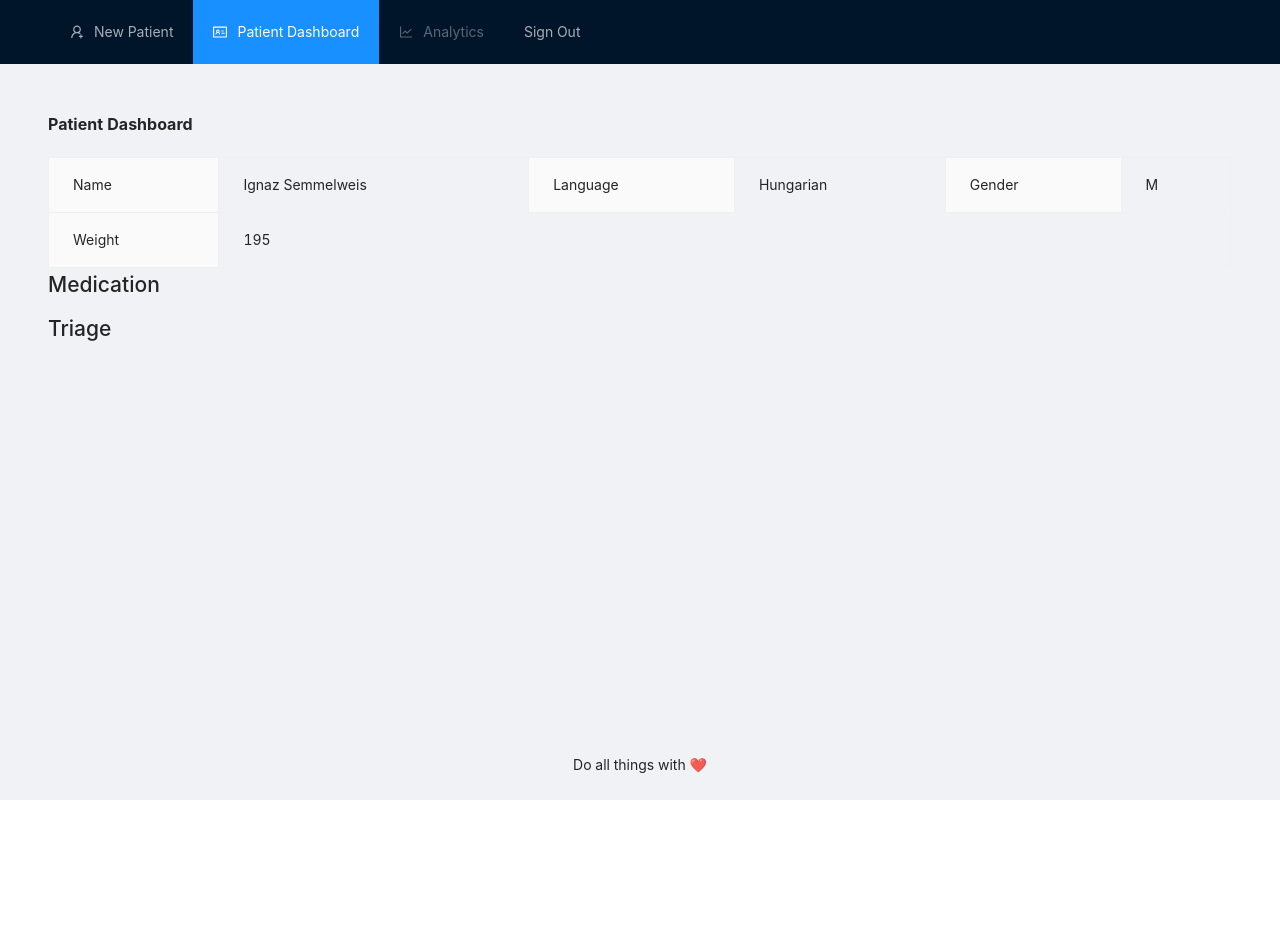
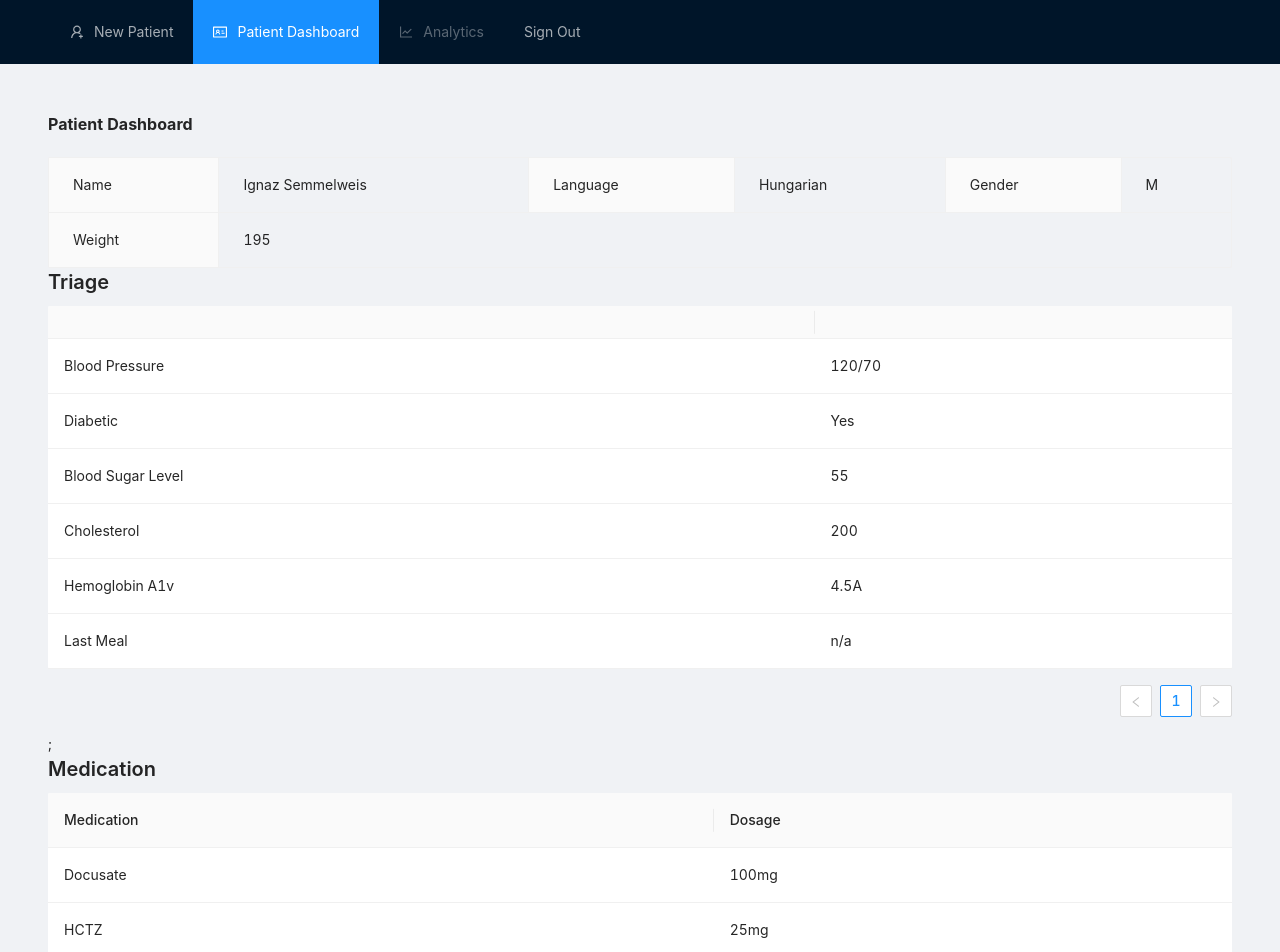
Before and after one commit to Grace-Medical-Village/client, a React (Create React App) app: page /dashboard in a window 1280 px wide. Shown: the top 952 px of the page. Before the commit the page ends 800 px from the top, so only its background shows below. Built offline with nearby package versions, Linux system fonts and the light colour scheme.

Commit message:
Medication & Triage basics

```diff
--- a/src/components/medication.tsx
+++ b/src/components/medication.tsx
@@ -1,9 +1,47 @@
 import React from 'react';
+import { Table, Typography } from 'antd';
+
+const dataSource = [
+	{
+		key: 1,
+		medication: 'Docusate',
+		dosage: '100mg',
+	},
+	{
+		key: 2,
+		medication: 'HCTZ',
+		dosage: '25mg',
+	},
+	{
+		key: 3,
+		medication: 'Glipizide',
+		dosage: '10mg',
+	},
+	{
+		key: 4,
+		medication: 'Metformin',
+		dosage: '50mg',
+	},
+];
+
+const columns = [
+	{
+		title: 'Medication',
+		dataIndex: 'medication',
+		key: 'medication',
+	},
+	{
+		title: 'Dosage',
+		dataIndex: 'dosage',
+		key: 'dosage',
+	},
+];
 
 function Medication() {
 	return (
 		<>
-			<h1>Medication</h1>
+			<Typography.Title level={4}>Medication</Typography.Title>
+			<Table dataSource={dataSource} columns={columns} />;
 		</>
 	);
 }
--- a/src/components/patient-overview.tsx
+++ b/src/components/patient-overview.tsx
@@ -1,4 +1,4 @@
-import React, { useEffect } from 'react';
+import React from 'react';
 
 import { Descriptions } from 'antd';
 
--- a/src/components/triage.tsx
+++ b/src/components/triage.tsx
@@ -1,9 +1,57 @@
 import React from 'react';
+import { Table, Typography } from 'antd';
+
+const dataSource = [
+	{
+		key: 1,
+		measure: 'Blood Pressure',
+		value: '120/70',
+	},
+	{
+		key: 2,
+		measure: 'Diabetic',
+		value: 'Yes',
+	},
+	{
+		key: 3,
+		measure: 'Blood Sugar Level',
+		value: 55,
+	},
+	{
+		key: 4,
+		measure: 'Cholesterol',
+		value: 200,
+	},
+	{
+		key: 5,
+		measure: 'Hemoglobin A1v',
+		value: '4.5A',
+	},
+	{
+		key: 6,
+		measure: 'Last Meal',
+		value: 'n/a',
+	},
+];
+
+const columns = [
+	{
+		name: 'Measure',
+		dataIndex: 'measure',
+		key: 'measure',
+	},
+	{
+		value: 'Value',
+		dataIndex: 'value',
+		key: 'value',
+	},
+];
 
 function Triage() {
 	return (
 		<>
-			<h1>Triage</h1>
+			<Typography.Title level={4}>Triage</Typography.Title>
+			<Table dataSource={dataSource} columns={columns} />;
 		</>
 	);
 }
--- a/src/pages/patient-dashboard.tsx
+++ b/src/pages/patient-dashboard.tsx
@@ -10,8 +10,8 @@ function PatientDashboard() {
 	return (
 		<>
 			<PatientOverview patient={patient} />
+			<Triage />
 			<Medication />
-			<Triage />
 		</>
 	);
 }
```
